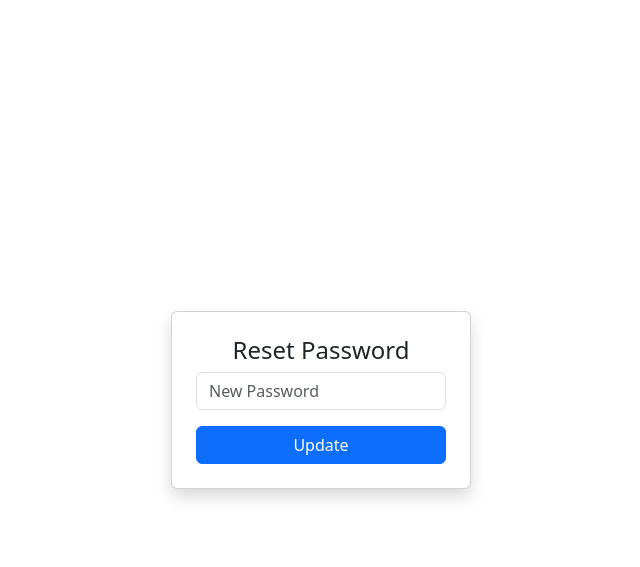
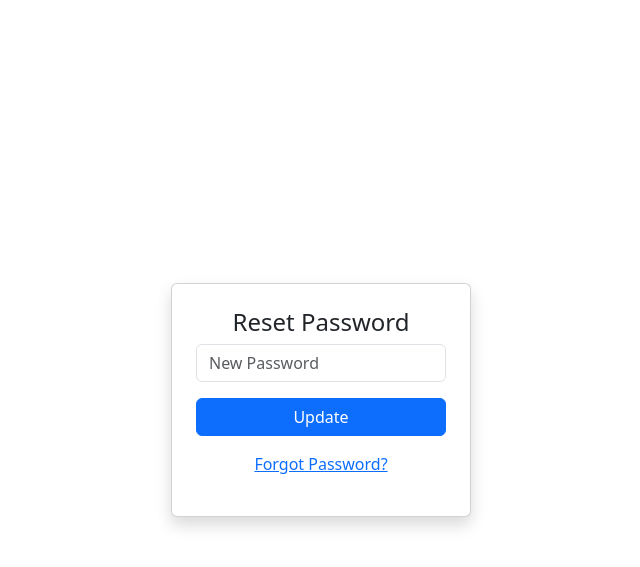
Before and after one commit to somesh129p/college-event-management, a Flask app: page /forgot_password in a window 1280 px wide. Shown: the top 567 px of the page, without its empty margins (319-959 px from the left). Run offline with Flask 3, Linux system fonts and the light colour scheme.

Commit message:
added forgot password link

```diff
--- a/templates/forgot_password.html
+++ b/templates/forgot_password.html
@@ -13,6 +13,9 @@
     <form method="POST">
         <input type="password" name="password" class="form-control mb-3" placeholder="New Password" required>
         <button class="btn btn-primary w-100">Update</button>
+        <p class="text-center mt-3">
+    <a href="/forgot_password">Forgot Password?</a>
+</p>
     </form>
 </div>
 
```
